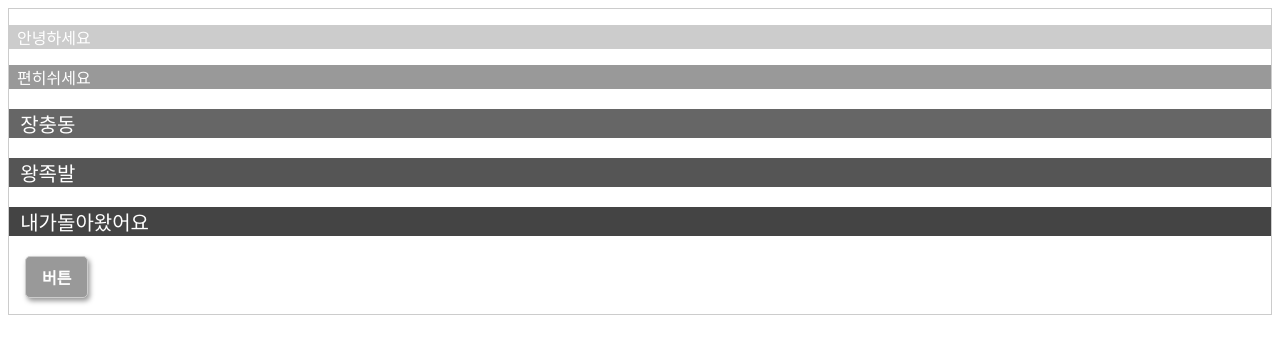
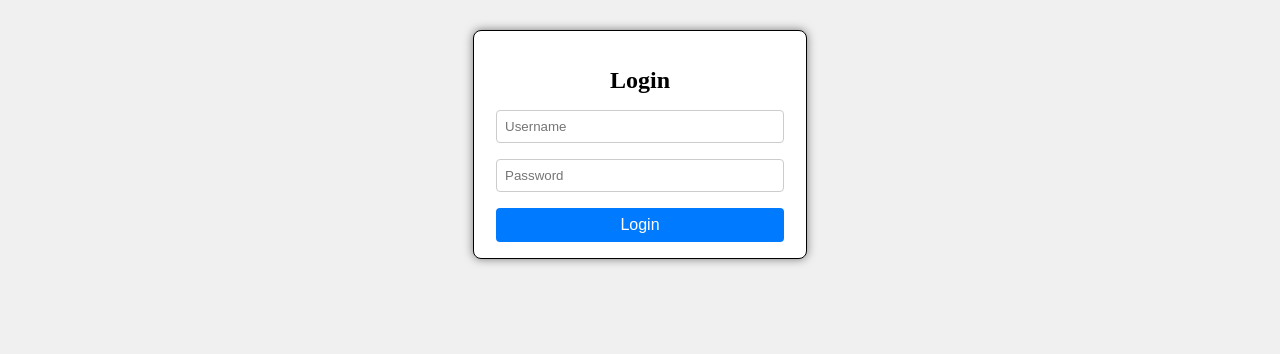
Before and after one commit to AustinePP90/react_repo, a React (Create React App) app: page / in a window 1280 px wide. Shown: the top 354 px of the page. Built offline with nearby package versions, Linux system fonts and the light colour scheme.

Commit message:
24-07-17 update files & rename files

```diff
--- /dev/null
+++ b/src/App002.jsx
@@ -0,0 +1,10 @@
+import { LoginBox } from "./components/LoginBox";
+import "./components/LoginBox.css";
+
+export function App() {
+  return (
+    <div>
+      <LoginBox></LoginBox>
+    </div>
+  );
+}
--- /dev/null
+++ b/src/Login.jsx
@@ -0,0 +1,76 @@
+import "./login.css";
+
+export function Login() {
+  const mainDiv = {
+    display: "flex",
+    justifyContent: "center",
+    alignItems: "center",
+    width: "100%",
+    height: "100vh",
+    backgroundColor: "#eee",
+  };
+
+  const divStyle = {
+    backgroundColor: "#fff",
+    border: "1px solid #fff",
+    width: "500px",
+    margin: "0 auto",
+    textAlign: "center",
+    borderRadius: "5px",
+    boxShadow: "3px 4px 4px #ccc",
+  };
+
+  const h1Ele = {
+    fontSize: "2rem",
+    fontWeight: "900",
+  };
+
+  const inputEle = {
+    display: "block",
+    width: "80%",
+    height: "20px",
+    margin: "0 auto 10px auto",
+    padding: "5px 10px",
+    border: "1px solid #ccc",
+    fontSize: "1rem",
+    borderRadius: "5px",
+  };
+
+  const loginEle = {
+    color: "#fff",
+    backgroundColor: "blue",
+    border: "1px solid blue",
+    boxShadow: "1px 2px 3px blue",
+    width: "60%",
+    padding: "8px",
+    borderRadius: "5px",
+    fontSize: "1rem",
+    cursor: "pointer",
+  };
+
+  const pEle = {
+    color: "#444",
+  };
+
+  const aEle = {
+    color: "blue",
+    fontWeight: "550",
+  };
+
+  return (
+    <div style={mainDiv}>
+      <div style={divStyle}>
+        <h1 style={h1Ele}>Login</h1>
+        <input type="text" placeholder="Username" style={inputEle} />
+        <input type="password" placeholder="password" style={inputEle} />
+        <button style={loginEle}>Login</button>
+        <p style={pEle}>
+          Don't have an account?{" "}
+          <a href="#" style={aEle}>
+            Register
+          </a>
+        </p>
+      </div>
+    </div>
+  );
+}
--- /dev/null
+++ b/src/components/LoginBox.css
@@ -0,0 +1,37 @@
+body {
+  background-color: #f0f0f0;
+}
+
+.login-container {
+  border: 1px solid black;
+  width: 300px;
+  margin: 30px auto;
+  text-align: center;
+  background-color: white;
+  border-radius: 8px;
+  box-shadow: 0 0 10px rgba(0, 0, 0, 0.5);
+  padding: 16px;
+}
+
+h2 {
+  text-align: center;
+  margin-bottom: 16px;
+}
+
+input {
+  width: 90%;
+  padding: 8px;
+  border: 1px solid #ccc;
+  border-radius: 4px;
+  margin-bottom: 16px;
+}
+
+button {
+  width: 96%;
+  padding: 8px;
+  background-color: #007bff;
+  color: white;
+  border: none;
+  border-radius: 4px;
+  font-size: 16px;
+}
--- /dev/null
+++ b/src/components/LoginBox.jsx
@@ -0,0 +1,16 @@
+export function LoginBox() {
+  return (
+    <body>
+      <div class="login-container">
+        <form>
+          <h2>Login</h2>
+          <input type="text" placeholder="Username" />
+          <br />
+          <input type="password" placeholder="Password" />
+          <br />
+          <button>Login</button>
+        </form>
+      </div>
+    </body>
+  );
+}
--- a/src/index.js
+++ b/src/index.js
@@ -1,10 +1,12 @@
 import ReactDOM from "react-dom/client";
-import { App } from "./App";
+import { App } from "./App002";
+import { Login } from "./Login";
 
 const root = ReactDOM.createRoot(document.getElementById("root"));
 root.render(
   <>
     <App />
+    {/* <Login /> */}
   </>
 );
 
--- /dev/null
+++ b/src/login.css
@@ -0,0 +1,4 @@
+body {
+  margin: 0;
+  padding: 0;
+}
```
Also changed, not shown: src/App001.jsx (renamed from src/App.jsx, +2 -6 lines), src/components/ColoredMessage.jsx (renamed from src/components/ColoredMessages.jsx), src/components/ColoredMessage2.jsx (renamed from src/components/ColoredMessages2.jsx).
